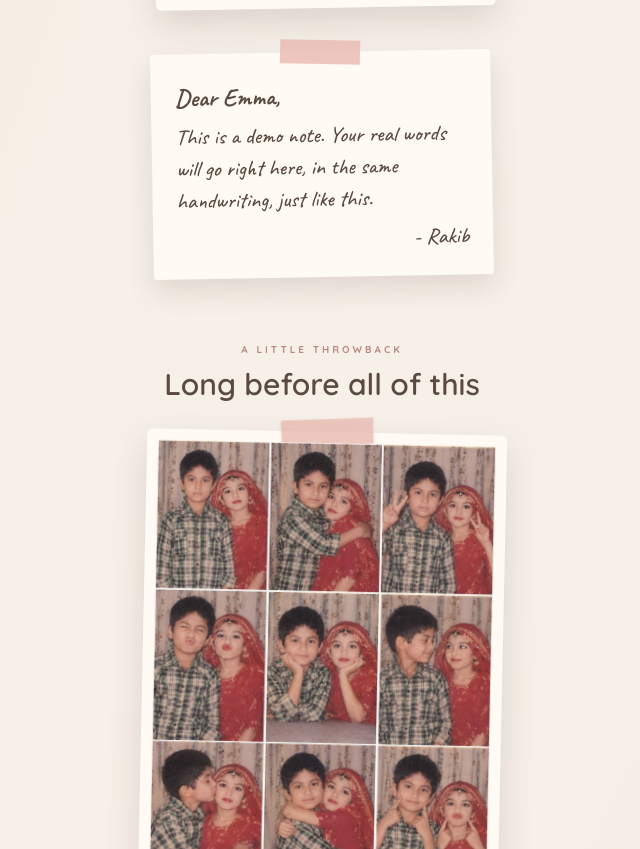
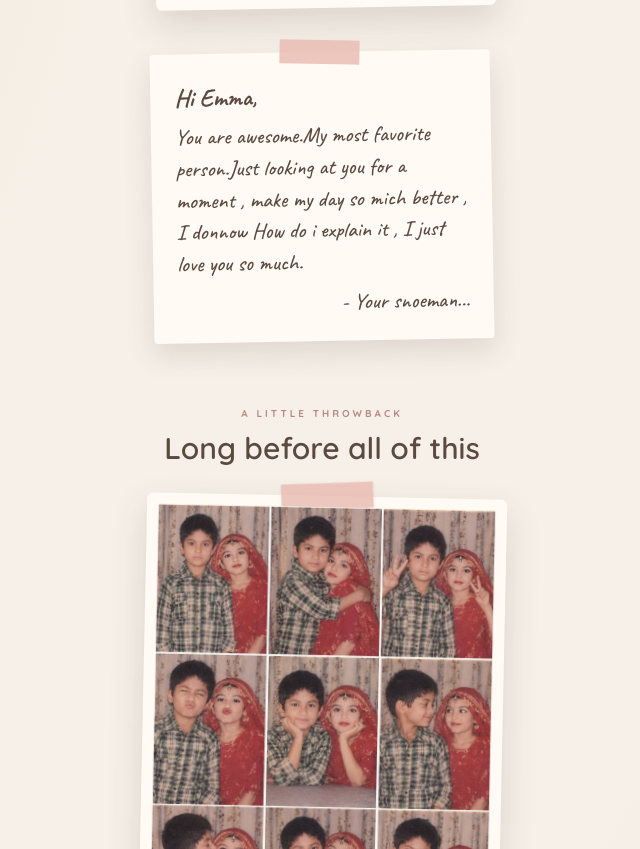
Before and after one commit to raakkkiiiibbbbb/birthday_26, a plain HTML site: page memory.html in a window 1280 px wide. Shown: the part 3151-4000 px from the top of the page, without its empty margins (318-958 px from the left). Drawn offline with Linux system fonts and the light colour scheme.

Commit message:
Update memory.html

```diff
--- a/memory.html
+++ b/memory.html
@@ -222,7 +222,7 @@
       <div class="photo tall" data-label="my favorite person" data-file="emma.jpg" role="button" tabindex="0" aria-label="View photo: Emma"><img src="images/emma.jpg" alt="Emma smiling" loading="lazy"></div>
       <div class="cap">my favorite person</div>
     </div>
-    <p class="paper-note"><b>Dear Emma,</b>This is a demo note. Your real words will go right here, in the same handwriting, just like this.<span>- Rakib</span></p>
+    <p class="paper-note"><b>Hi Emma,</b>You are awesome.My most favorite person.Just looking at you for a moment  , make my day so mich better , I donnow How do i explain it , I just love you so much.<span>- Your snoeman...</span></p>
   </section>
 
   <section class="throwback reveal">
```
